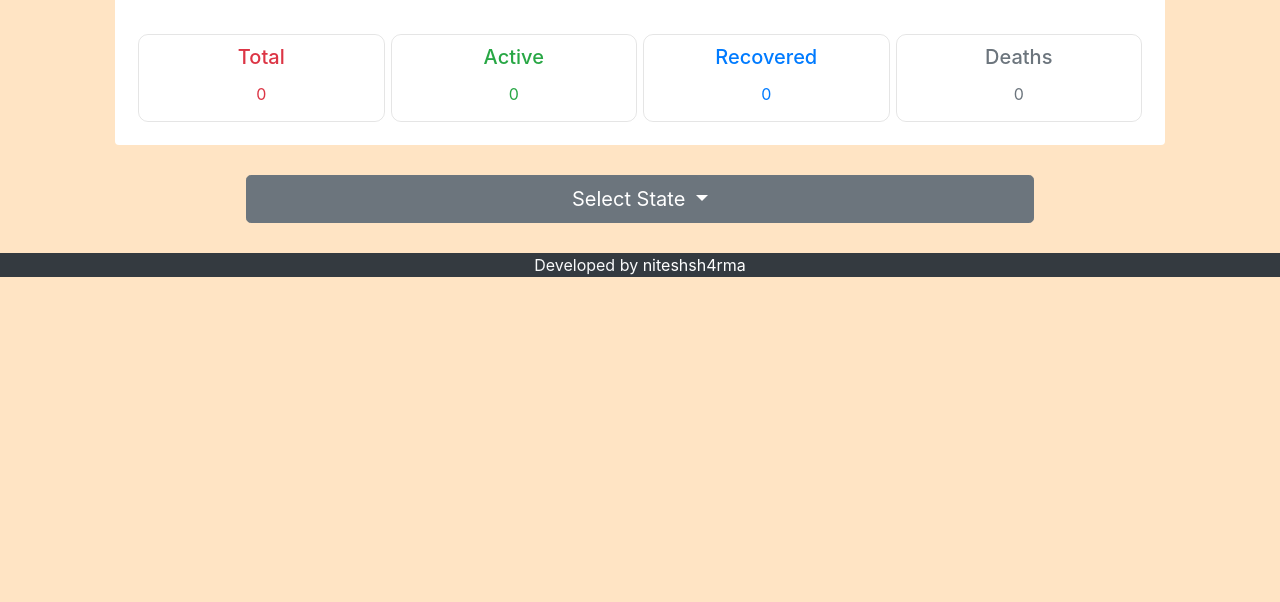
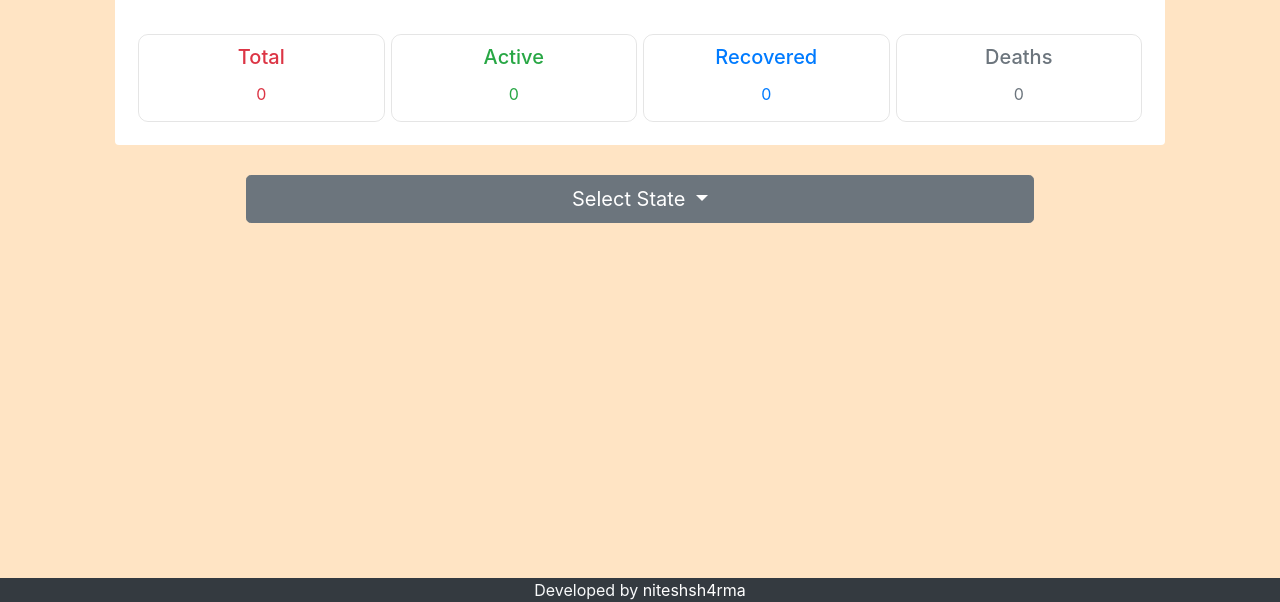
Before and after one commit to niteshsh4rma/covid, a plain HTML site: page index.html in a window 1280 px wide. Shown: the part 198-800 px from the top of the page. Drawn offline with nearby package versions, Linux system fonts and the light colour scheme; no server answers.

Commit message:
Update index.html

```diff
--- a/index.html
+++ b/index.html
@@ -46,8 +46,9 @@
             display: none;
         }
         .footer{
-            position: absolute;
+            position: fixed;
             width: 100%;
+            bottom: 0;
         }
     </style>
 
```
